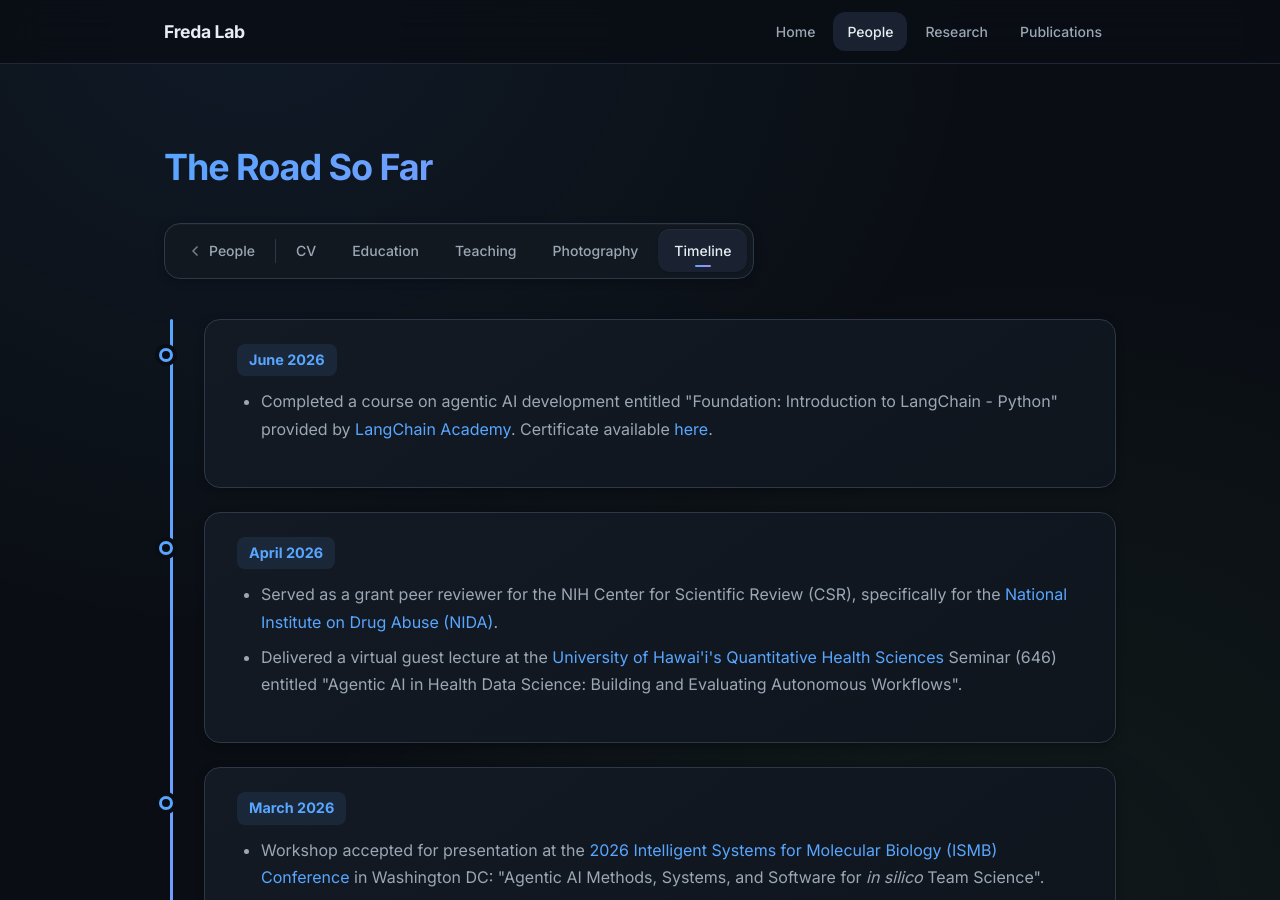
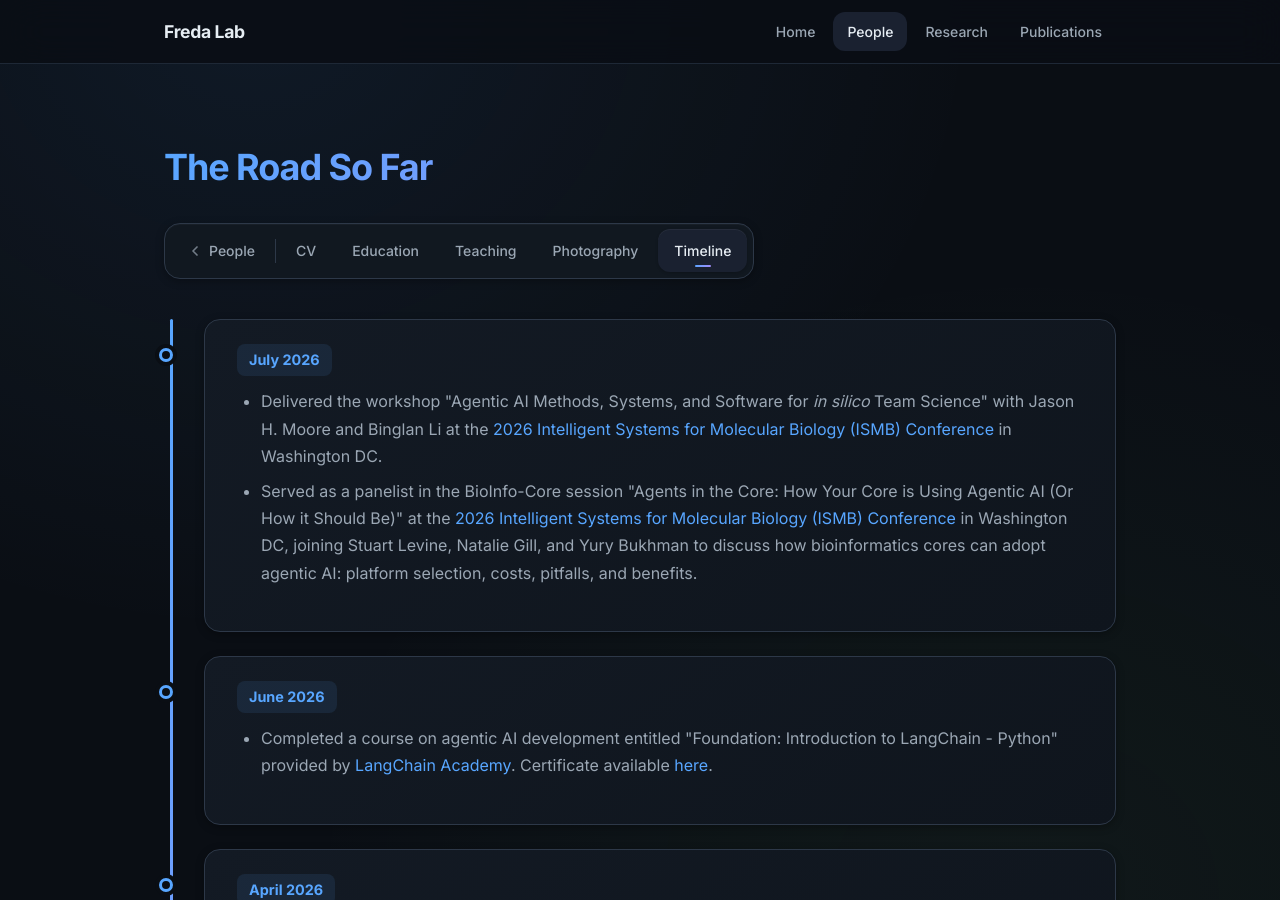
Before and after one commit to pfreda/pfreda.github.io, a Jekyll site: the page built from timeline.md, in a window 1280 px wide and 900 px high. Built offline with Jekyll 4.4.1, drawn with Linux system fonts in a browser that asks for light colours.

Commit message:
July 2026 Updates 1

```diff
--- a/timeline.md
+++ b/timeline.md
@@ -6,6 +6,14 @@ title: The Road So Far
 {% include subpage-nav.html %}
 
 <div class="timeline">
+
+<div class="timeline-item">
+<div class="timeline-date">July 2026</div>
+<ul>
+<li>Delivered the workshop "Agentic AI Methods, Systems, and Software for <em>in silico</em> Team Science" with Jason H. Moore and Binglan Li at the <a href="https://www.iscb.org/ismb2026/home" target="_blank" rel="noopener">2026 Intelligent Systems for Molecular Biology (ISMB) Conference</a> in Washington DC.</li>
+<li>Served as a panelist in the BioInfo-Core session "Agents in the Core: How Your Core is Using Agentic AI (Or How it Should Be)" at the <a href="https://www.iscb.org/ismb2026/home" target="_blank" rel="noopener">2026 Intelligent Systems for Molecular Biology (ISMB) Conference</a> in Washington DC, joining Stuart Levine, Natalie Gill, and Yury Bukhman to discuss how bioinformatics cores can adopt agentic AI: platform selection, costs, pitfalls, and benefits.</li>
+</ul>
+</div>
 
 <div class="timeline-item">
 <div class="timeline-date">June 2026</div>
```
Also changed, not shown: cv.md (+2 -2 lines), index.md (+17 -6 lines), 1 other file.
